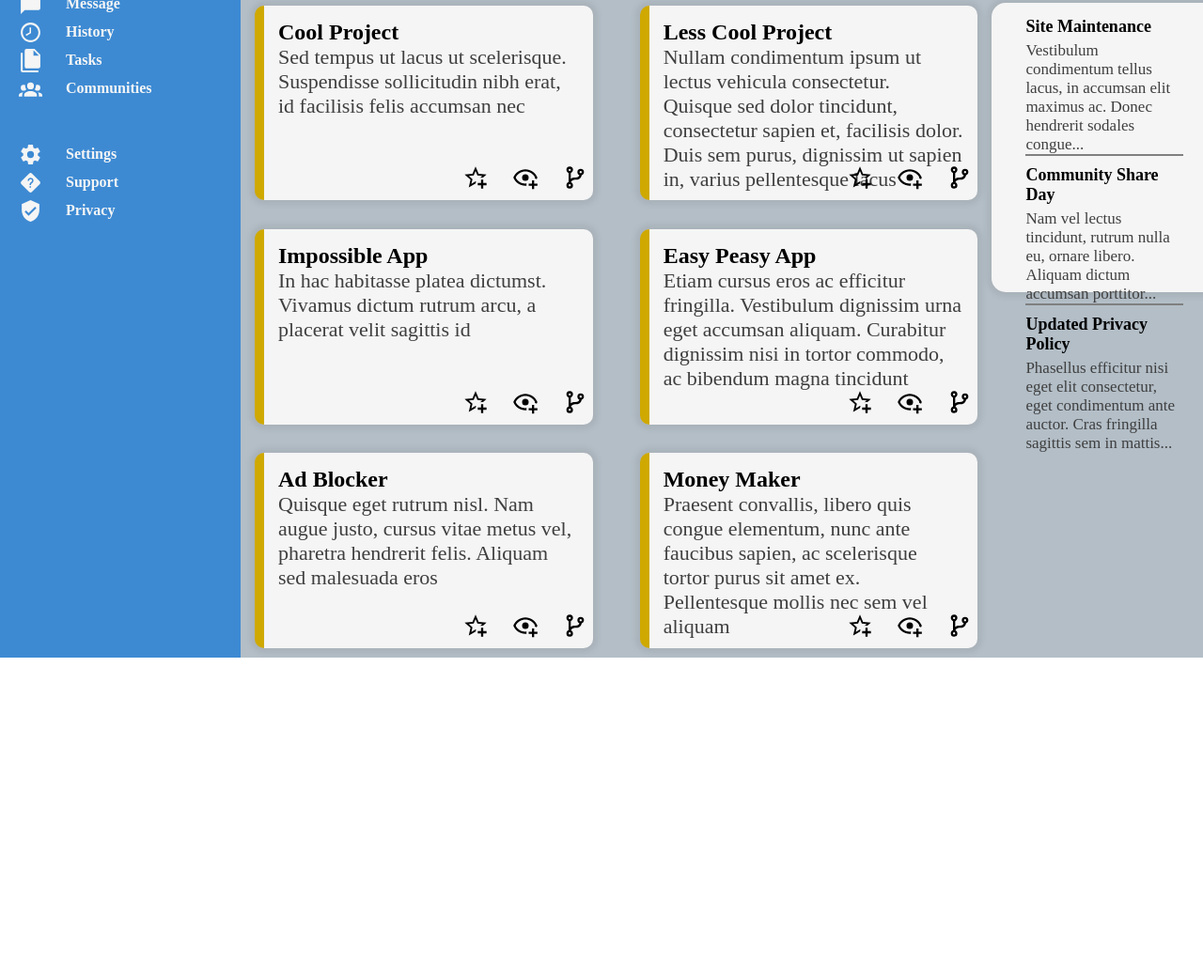
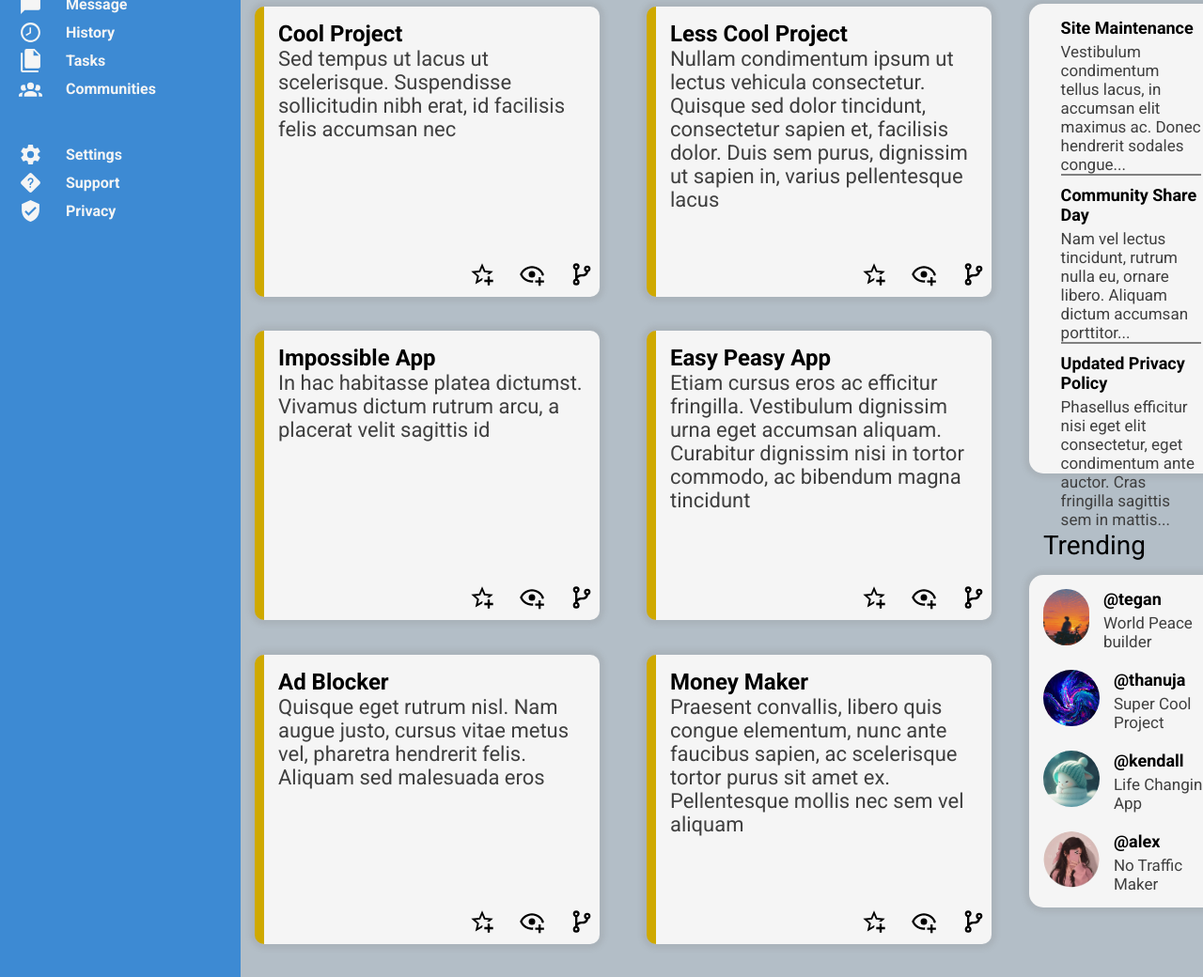
Before and after one commit to Thanuja-Mudalige/OP_Admin-dashboard, a plain HTML site: page index.html in a window 1280 px wide. Shown: the part 191-1231 px from the top of the page at 94% size. Before the commit the page ends 907 px from the top, so only its background shows below. Drawn offline with Linux system fonts and the light colour scheme.

Commit message:
create trending section

```diff
--- a/index.css
+++ b/index.css
@@ -1,7 +1,23 @@
+
+@import url('https://fonts.googleapis.com/css2?family=Roboto:ital,wdth,wght@0,75,100..900;1,75,100..900&display=swap');
+
+@font-face {
+  font-family: 'MyRoboto';
+  font-style: italic;
+  font-weight: 100;
+  font-stretch: normal;
+  src: url(https://gstatic.com) format('truetype');
+  size-adjust: 85%;
+}
+
 *, *::before, *::after {
   box-sizing: border-box;
   margin: 0;
   padding: 0;
+}
+
+*{
+  font-family: Roboto;
 }
 
 :root,html ,.main-grid{
@@ -213,27 +229,27 @@
 
 
 
-.rs-right{
 
-}
 .announcements{
     display: flex;
     flex-direction: column;
-    height: 40%;
+    height: 45%;
     gap: 10px;
     padding: 15px;
     background-color: whitesmoke;
     border-radius: 15px;
     margin-top: 12px;
-    width: 90%;
+    width: 80%;
     align-items: center;
     box-shadow: 0 0 5px 5px rgba(128, 128, 128, 0.185);
+    margin-left: 25px;
 
 }
 
 .rs-right>p{
     padding:15px ;
     font-size: 28px;
+    margin-left: 25px;
 
 
 }
@@ -260,3 +276,36 @@
 .announcements p:last-child {
   border-bottom: none;
 }
+
+
+
+
+.trending-container{
+    display: flex;
+    flex-direction: row;
+    gap: 15px;
+}
+
+.trending-container img{
+    width: 60px;
+    height: 60px;
+    object-fit: cover;
+    border-radius: 30px;
+}
+
+.trending{
+    display: flex;
+    flex-direction: column;
+    gap: 20px;
+    align-items: center;
+    box-shadow: 0 0 5px 5px rgba(128, 128, 128, 0.185);
+    padding: 15px;
+    background-color: whitesmoke;
+    width: 80%;
+    border-radius: 15px;
+    margin-left: 25px;
+}
+.titletrending{
+    margin-top: 45px;
+    margin-left: 25px;
+}
--- a/index.html
+++ b/index.html
@@ -208,6 +208,31 @@
                     <p class="adata"><span class="atitle">Updated Privacy Policy</span>Phasellus efficitur nisi eget elit consectetur, eget condimentum ante auctor. Cras fringilla sagittis sem in mattis...</p>
                 </div>
 
+                <p class="titletrending">Trending</p>
+                <div class="trending">
+                <div class="trending-container">
+                    <img src="./images/2.jpg">
+                    <p class="adata"><span class="trending-name">@tegan</span>World Peace builder</p>
+                </div>
+
+                <div class="trending-container">
+                    <img src="./images/1.jpg">
+                    <p class="adata"><span class="atitle">@thanuja</span>Super Cool Project</p>
+                </div>
+
+                <div class="trending-container">
+                    <img src="./images/3.jpg">
+                    <p class="adata"><span class="atitle">@kendall</span>Life Changing App</p>
+                </div>
+
+                <div class="trending-container">
+                    <img src="./images/4.jpg">
+                    <p class="adata"><span class="atitle">@alex</span>No Traffic Maker</p>
+                </div>
+
+                </div>
+
+
                </div>
 
             </div>
```
Also changed, not shown: images/2.jpg (added), images/3.jpg (added), images/4.jpg (added), 1 other file.
